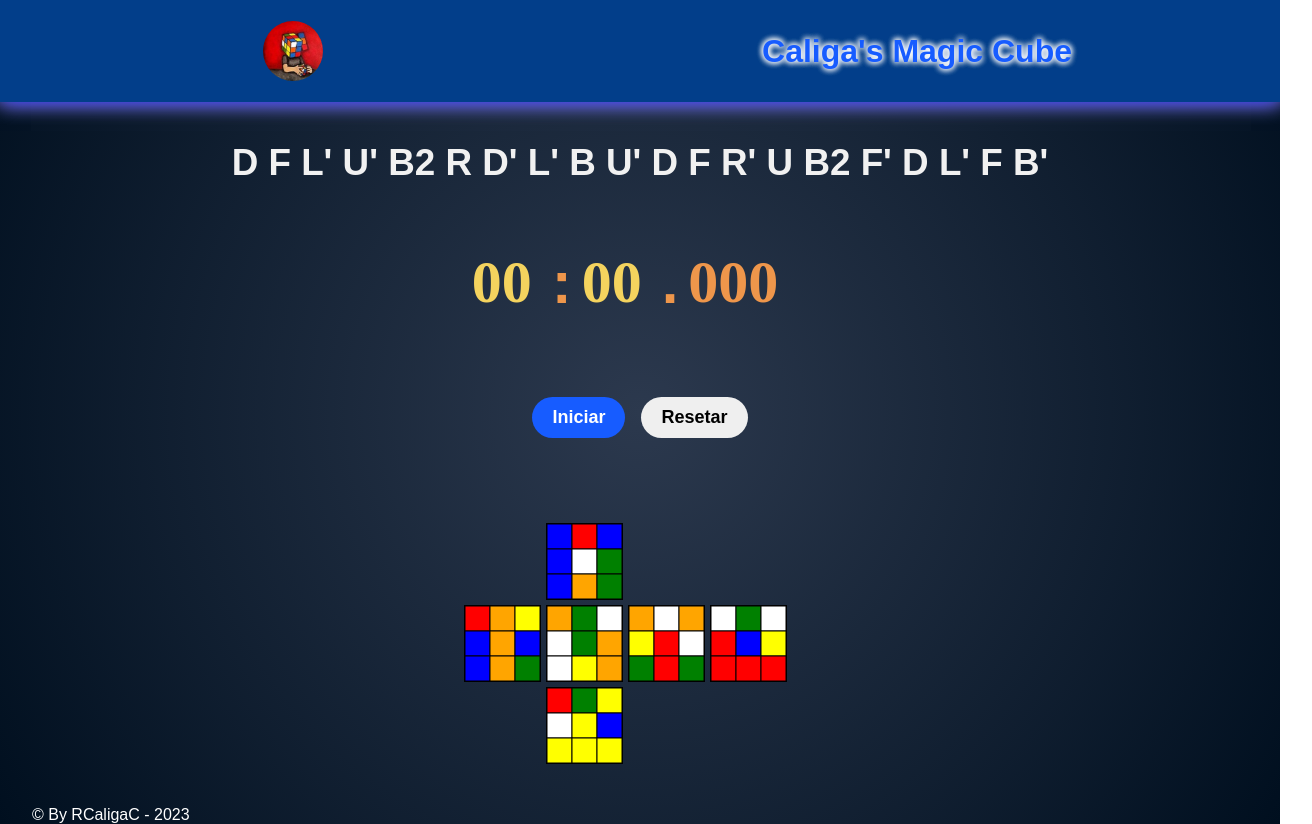
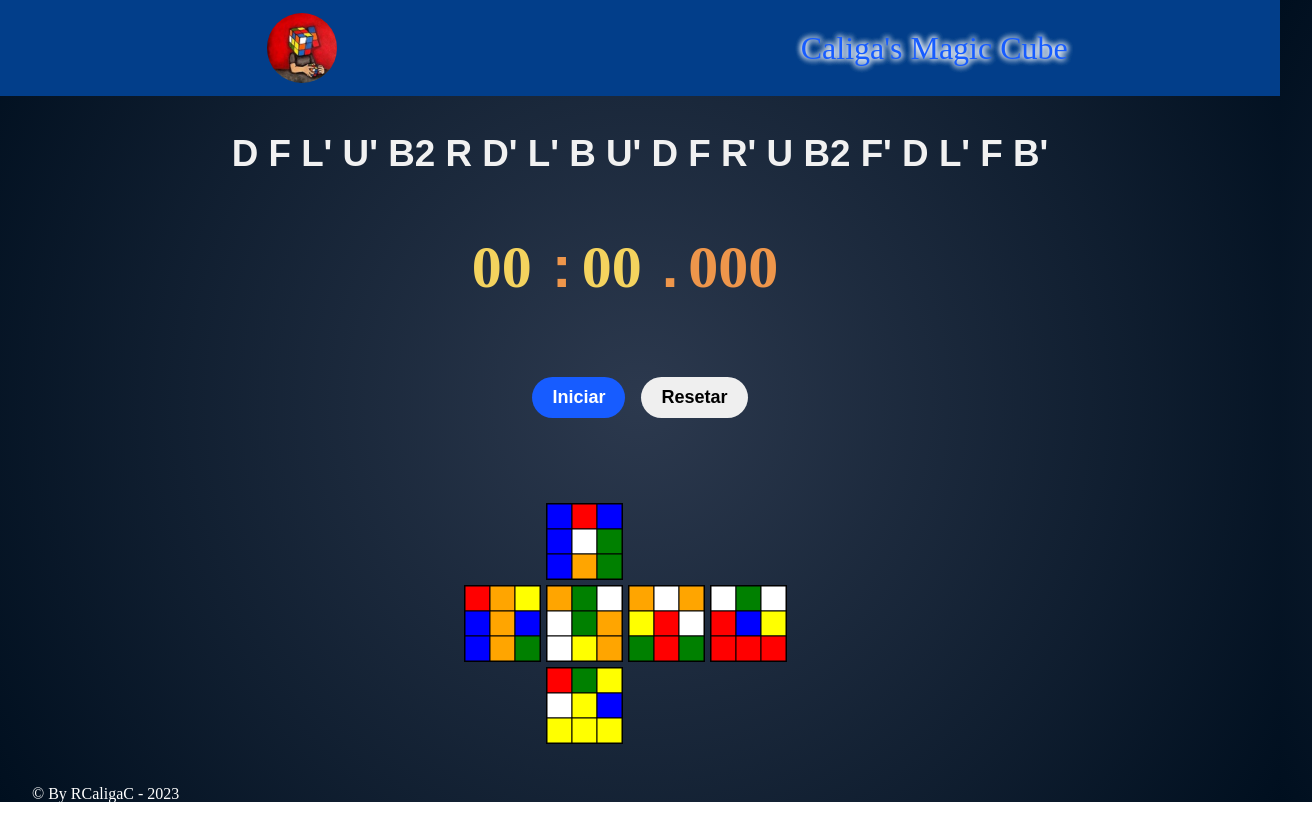
Before and after one commit to RCaligaC/Scramble_Cube, a plain HTML site: page index.html in a window 1280 px wide. Shown: the whole page, 1312 px wide, since content can reach past the window. After the commit the page ends 802 px from the top, so only its background shows below. Drawn offline with Linux system fonts and the light colour scheme; a web font is replaced by a local one.

Commit message:
ajustes responsivos

```diff
--- /dev/null
+++ b/css/reset.css
@@ -0,0 +1,48 @@
+html, body, div, span, applet, object, iframe,
+h1, h2, h3, h4, h5, h6, p, blockquote, pre,
+a, abbr, acronym, address, big, cite, code,
+del, dfn, em, img, ins, kbd, q, s, samp,
+small, strike, strong, sub, sup, tt, var,
+b, u, i, center,
+dl, dt, dd, ol, ul, li,
+fieldset, form, label, legend,
+table, caption, tbody, tfoot, thead, tr, th, td,
+article, aside, canvas, details, embed,
+figure, figcaption, footer, header, hgroup,
+menu, nav, output, ruby, section, summary,
+time, mark, audio, video {
+	margin: 0;
+	padding: 0;
+	border: 0;
+	font-size: 100%;
+	font: inherit;
+	vertical-align: baseline;
+}
+/* HTML5 display-role reset for older browsers */
+article, aside, details, figcaption, figure,
+footer, header, hgroup, menu, nav, section {
+	display: block;
+}
+body {
+	line-height: 1;
+}
+ol, ul {
+	list-style: none;
+}
+blockquote, q {
+	quotes: none;
+}
+blockquote:before, blockquote:after,
+q:before, q:after {
+	content: '';
+	content: none;
+}
+table {
+	border-collapse: collapse;
+	border-spacing: 0;
+}
+
+a {
+	color: inherit;
+	text-decoration: none;
+}
--- a/css/style.css
+++ b/css/style.css
@@ -1,9 +1,6 @@
 @import url('https://fonts.cdnfonts.com/css/digital-numbers');
 
 * {
-    margin: 0;
-    padding: 0;
-    box-sizing: border-box;
     font-family: "Orbitron", sans-serif;
 }
 
@@ -13,17 +10,15 @@ body {
     background: rgb(44,57,78);
     background: radial-gradient(circle, rgba(44,57,78,1) 0%, rgba(0,15,31,1) 100%);
 }
-.cabecalho {
-    background: #023e8a;
-    box-shadow: 0 0 1.2em blue, 0 0 1.2em white;
-}
 
 .cabecalho{
     display: flex;
     flex-direction: row;
     align-items: center;
     justify-content: space-around;
-    padding: 1rem;
+    background: #023e8a;
+    /* box-shadow: 0 0 1.2em blue, 0 0 1.2em white; */
+    padding: .5rem;
 }
 
 .cabecalho__titulo {
--- a/index.html
+++ b/index.html
@@ -3,9 +3,10 @@
 <head>
     <meta charset="UTF-8">
     <meta http-equiv="X-UA-Compatible" content="IE=edge">
-    <meta name="viewport" content="width=device-width, initial-scale=1.0">
+    <meta name="viewport" content="width=device-width, initial-scale=1.0, maximum-scale=1.0, minimum-scale=1.0">
     <link rel="stylesheet" href="./css/style.css">
     <link rel="stylesheet" href="./css/styles-botoes.css">
+    <link rel="stylesheet" href="./css/reset.css">
     <link rel="icon" href="./images/Cabeca.ico">
 
     <title>ScramblerCube</title>
```
